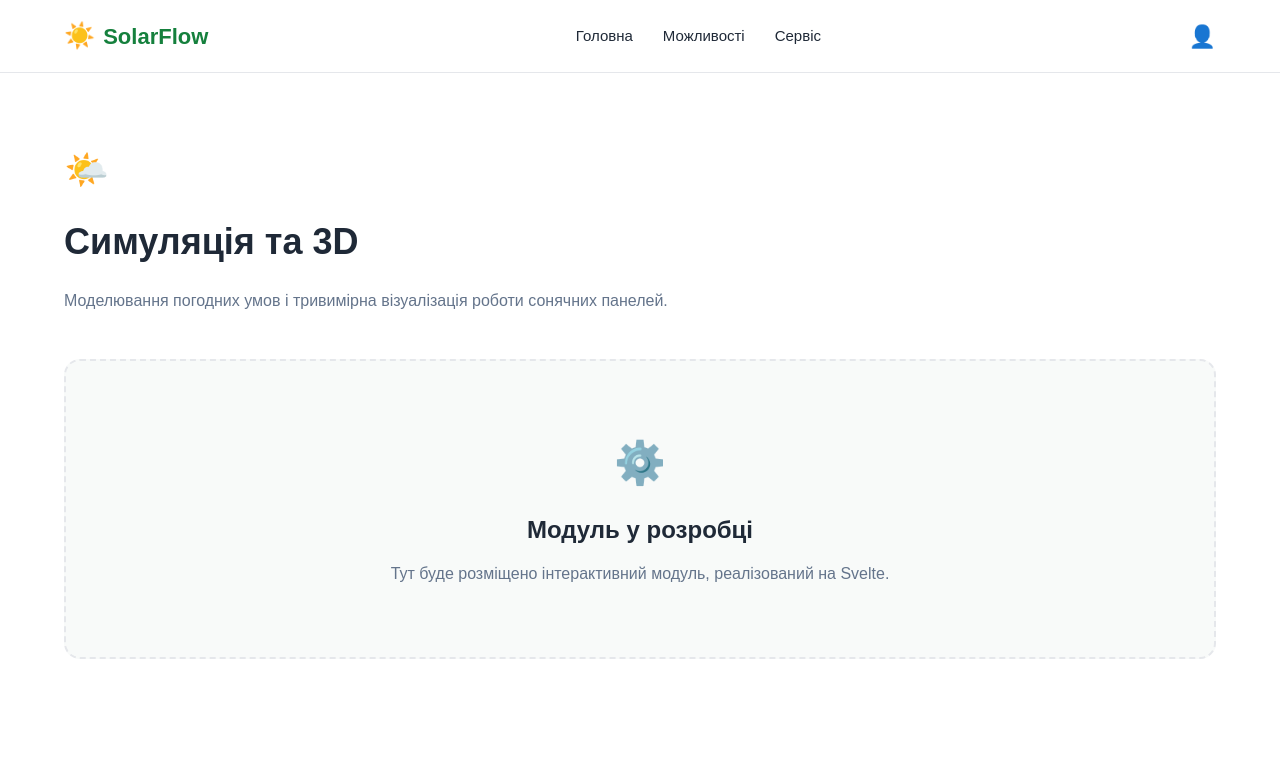
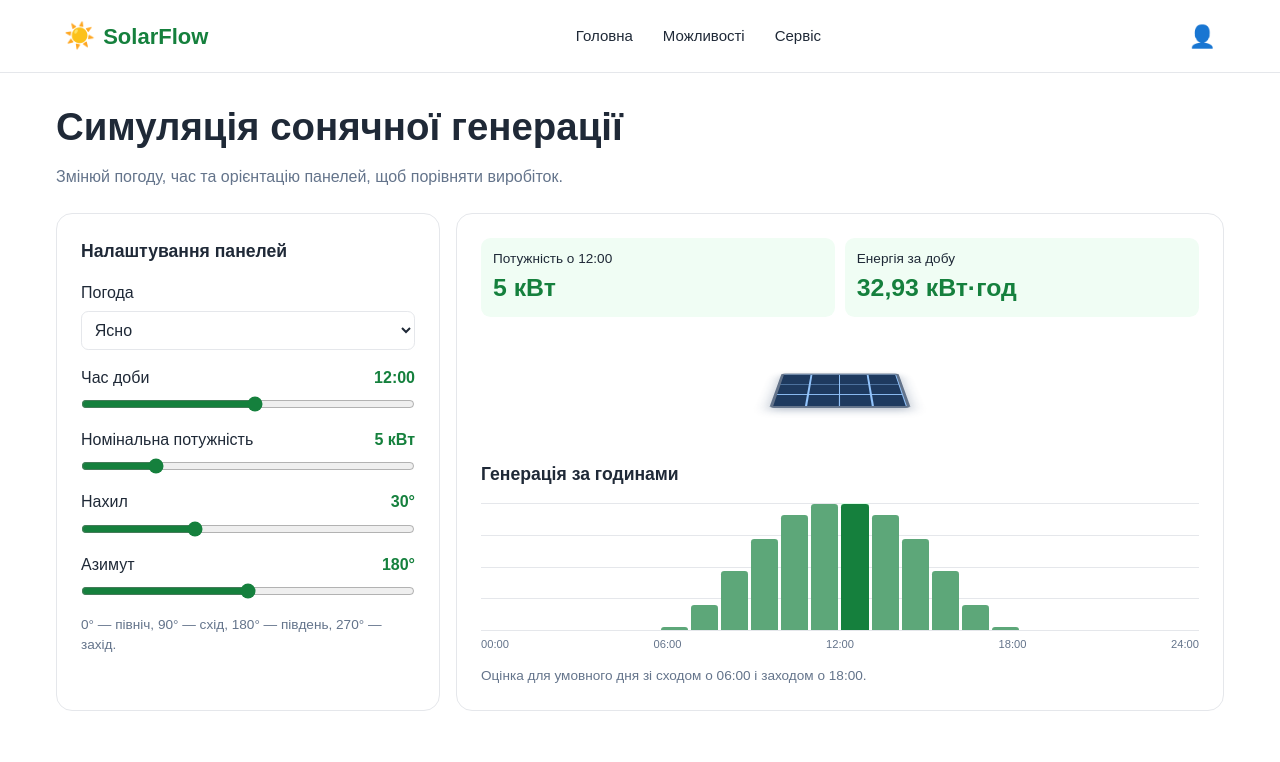
Before and after one commit to AnastasiiaFed1/solar-flow-system, an Astro site in the folder frontend/: page /simulation in a window 1280 px wide. Built offline with nearby package versions, Linux system fonts and the light colour scheme; Astro itself is replaced by a stand-in of ours.

Commit message:
feat: add interactive solar generation simulation

```diff
--- /dev/null
+++ b/frontend/src/components/svelte/SimulationCore.svelte
@@ -0,0 +1,100 @@
+<script lang="ts">
+  import { dailySolarProfile, solarPowerAt, type SolarSettings } from '../../lib/calculations/solar';
+
+  let capacityKw = $state(5);
+  let tilt = $state(30);
+  let azimuth = $state(180);
+  let hour = $state(12);
+  let weather = $state<SolarSettings['weather']>('clear');
+
+  const settings = $derived({ capacityKw, tilt, azimuth, weather });
+  const profile = $derived(dailySolarProfile(settings));
+  const dailyEnergy = $derived(profile.reduce((total, point) => total + point.powerKw, 0));
+  const power = $derived(solarPowerAt(hour, settings));
+  const format = new Intl.NumberFormat('uk-UA', { maximumFractionDigits: 2 });
+  const time = (value: number) => `${String(value).padStart(2, '0')}:00`;
+</script>
+
+<section class="simulation" aria-labelledby="simulation-title">
+  <h1 id="simulation-title">Симуляція сонячної генерації</h1>
+  <p class="muted">Змінюй погоду, час та орієнтацію панелей, щоб порівняти виробіток.</p>
+
+  <div class="workspace">
+    <div class="controls">
+      <h2>Налаштування панелей</h2>
+      <label>Погода
+        <select bind:value={weather}>
+          <option value="clear">Ясно</option>
+          <option value="cloudy">Мінлива хмарність</option>
+          <option value="overcast">Похмуро</option>
+        </select>
+      </label>
+      <label>Час доби <strong>{time(hour)}</strong>
+        <input type="range" min="0" max="23" bind:value={hour} aria-valuetext={time(hour)} />
+      </label>
+      <label>Номінальна потужність <strong>{format.format(capacityKw)} кВт</strong>
+        <input type="range" min="1" max="20" step="0.5" bind:value={capacityKw} />
+      </label>
+      <label>Нахил <strong>{tilt}°</strong>
+        <input type="range" min="0" max="90" bind:value={tilt} />
+      </label>
+      <label>Азимут <strong>{azimuth}°</strong>
+        <input type="range" min="0" max="359" bind:value={azimuth} />
+      </label>
+      <p class="muted directions">0° — північ, 90° — схід, 180° — південь, 270° — захід.</p>
+    </div>
+
+    <div class="results">
+      <div class="metrics" aria-live="polite">
+        <div><span>Потужність о {time(hour)}</span><strong>{format.format(power)} кВт</strong></div>
+        <div><span>Енергія за добу</span><strong>{format.format(dailyEnergy)} кВт·год</strong></div>
+      </div>
+      <div class="orientation" aria-hidden="true">
+        <div class="panel" style:--tilt={`${tilt}deg`} style:--azimuth={`${azimuth - 180}deg`}></div>
+      </div>
+      <h2>Генерація за годинами</h2>
+      <div class="chart" aria-label="Середня потужність за кожну годину">
+        {#each profile as point (point.hour)}
+          <div class="column" class:active={point.hour === hour}
+            title={`${time(point.hour)} — ${format.format(point.powerKw)} кВт`}>
+            <div class="bar" style:height={`${(point.powerKw / capacityKw) * 100}%`}></div>
+          </div>
+        {/each}
+      </div>
+      <div class="axis"><span>00:00</span><span>06:00</span><span>12:00</span><span>18:00</span><span>24:00</span></div>
+      <p class="muted note">Оцінка для умовного дня зі сходом о 06:00 і заходом о 18:00.</p>
+    </div>
+  </div>
+</section>
+
+<style>
+  .simulation { max-width: var(--container-width); margin: auto; padding: 2rem 1rem; color: var(--color-text); }
+  h1 { font-size: clamp(1.6rem, 4vw, 2.4rem); line-height: 1.15; margin: 0 0 .65rem; }
+  h2 { font-size: 1.1rem; margin: 0 0 1rem; }
+  .muted { color: var(--color-muted); }
+  .workspace { display: grid; grid-template-columns: minmax(240px, 1fr) minmax(0, 2fr); gap: 1rem; margin-top: 1.5rem; }
+  .controls, .results { background: var(--color-surface); border: 1px solid var(--color-border); border-radius: 1rem; padding: clamp(1rem, 3vw, 1.5rem); }
+  label { display: flex; flex-wrap: wrap; justify-content: space-between; gap: .4rem; margin-bottom: 1rem; }
+  label strong { color: var(--color-primary); }
+  input, select { width: 100%; margin: 0; accent-color: var(--color-primary); }
+  select { font: inherit; padding: .55rem; border: 1px solid var(--color-border); border-radius: .45rem; background: var(--color-surface); color: inherit; }
+  .directions, .note { font-size: .85rem; margin-bottom: 0; }
+  .metrics { display: grid; grid-template-columns: 1fr 1fr; gap: .6rem; }
+  .metrics div { padding: .65rem .75rem; background: #f0fdf4; border-radius: .6rem; }
+  .metrics span, .metrics strong { display: block; }
+  .metrics span { font-size: .85rem; }
+  .metrics strong { font-size: clamp(1rem, 3vw, 1.55rem); color: var(--color-primary); }
+  .orientation { display: grid; place-items: center; height: 9rem; perspective: 380px; overflow: hidden; }
+  .panel { width: 8rem; height: 5rem; border: 3px solid #64748b; border-radius: .25rem;
+    background: repeating-linear-gradient(90deg, transparent 0 24%, #93c5fd 24% 25%),
+      repeating-linear-gradient(0deg, #1e3a5f 0 32%, #93c5fd 32% 33.3%);
+    box-shadow: 0 5px 14px #1e3a5f50; transform: rotateX(35deg) rotateZ(var(--azimuth)) rotateX(var(--tilt)); }
+  .chart { display: grid; grid-template-columns: repeat(24, minmax(0, 1fr)); gap: 3px; height: 8rem;
+    border-bottom: 1px solid var(--color-border); background: repeating-linear-gradient(to top, transparent 0 calc(25% - 1px), var(--color-border) calc(25% - 1px) 25%); }
+  .column { display: flex; align-items: end; min-width: 0; }
+  .column.active { background: #dcfce7; }
+  .bar { width: 100%; background: #5da779; border-radius: .2rem .2rem 0 0; }
+  .active .bar { background: var(--color-primary); }
+  .axis { display: flex; justify-content: space-between; font-size: .7rem; color: var(--color-muted); padding-top: .3rem; }
+  @media (max-width: 680px) { .workspace { grid-template-columns: 1fr; } }
+</style>
--- /dev/null
+++ b/frontend/src/lib/calculations/solar.ts
@@ -0,0 +1,33 @@
+export const weatherFactors = { clear: 1, cloudy: 0.55, overcast: 0.25 } as const;
+
+export interface SolarSettings {
+  capacityKw: number;
+  tilt: number;
+  azimuth: number;
+  weather: keyof typeof weatherFactors;
+}
+
+const radians = (degrees: number) => (degrees * Math.PI) / 180;
+
+// A representative day: sunrise at 06:00, sunset at 18:00 and solar noon at 12:00.
+export function solarPowerAt(hour: number, settings: SolarSettings): number {
+  if (hour <= 6 || hour >= 18) return 0;
+
+  const phase = (hour - 6) / 12;
+  const daylight = Math.sin(Math.PI * phase);
+  const elevation = radians(60 * daylight);
+  const tilt = radians(settings.tilt);
+  const sunAzimuth = 90 + 180 * phase;
+  const difference = radians(sunAzimuth - settings.azimuth);
+  const incidence = Math.sin(elevation) * Math.cos(tilt)
+    + Math.cos(elevation) * Math.sin(tilt) * Math.cos(difference);
+
+  return settings.capacityKw * weatherFactors[settings.weather] * daylight * Math.max(0, incidence);
+}
+
+export function dailySolarProfile(settings: SolarSettings) {
+  return Array.from({ length: 24 }, (_, hour) => ({
+    hour,
+    powerKw: solarPowerAt(hour + 0.5, settings),
+  }));
+}
--- a/frontend/src/pages/simulation.astro
+++ b/frontend/src/pages/simulation.astro
@@ -1,17 +1,11 @@
-
 ---
 import Layout from '../layouts/Layout.astro';
-import ModulePlaceholder from '../components/shared/ModulePlaceholder.astro';
+import SimulationCore from '../components/svelte/SimulationCore.svelte';
 ---
 
 <Layout
-  title="Симуляція та 3D — SolarFlow"
-  description="Симуляція погодних умов і 3D-візуалізація сонячної електростанції."
+  title="Симуляція сонячної генерації — SolarFlow"
+  description="Оцінка сонячної генерації за погодою, часом доби та орієнтацією панелей."
 >
-  <ModulePlaceholder
-    icon="🌤️"
-    title="Симуляція та 3D"
-    description="Моделювання погодних умов і тривимірна візуалізація роботи сонячних панелей."
-    technology="Svelte"
-  />
+  <SimulationCore client:load />
 </Layout>
```
